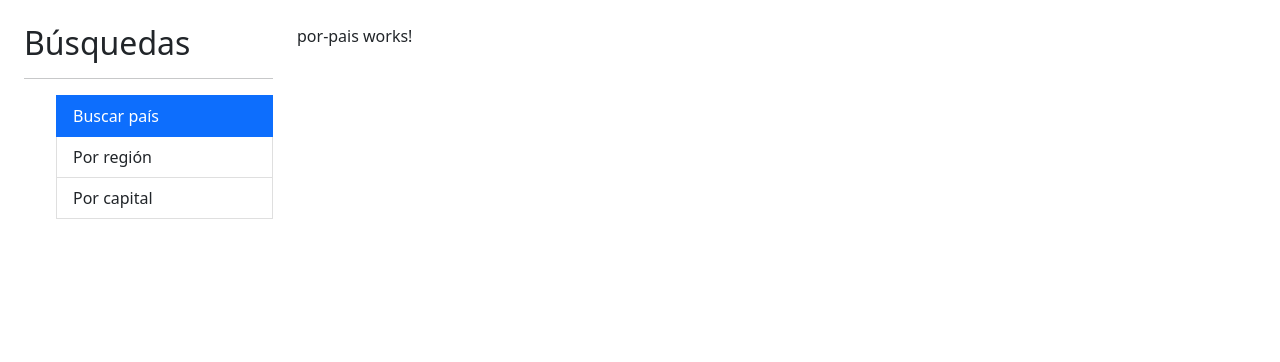
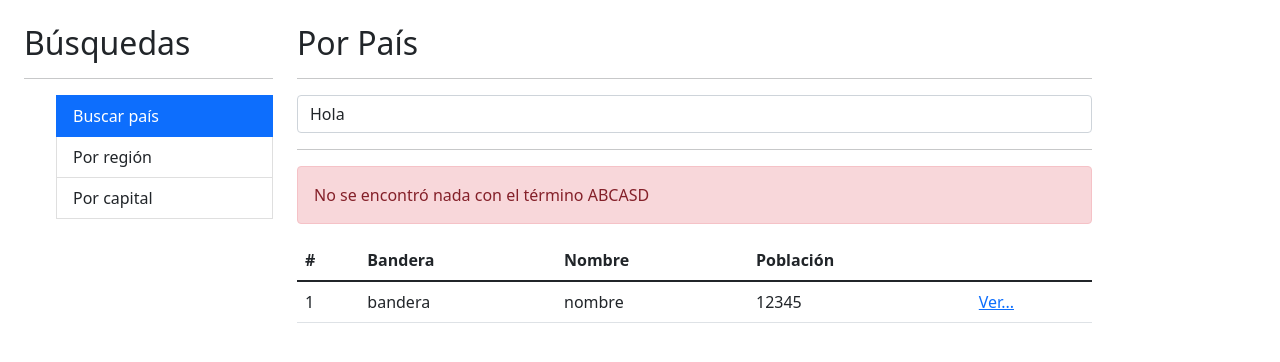
Before and after one commit to IsidroSE/paisesApp, an Angular app: page / in a window 1280 px wide. Shown: the top 362 px of the page. Built offline with nearby package versions, Linux system fonts and the light colour scheme.

Commit message:
add porPais page

```diff
--- a/src/app/pais/pages/por-pais/por-pais.component.html
+++ b/src/app/pais/pages/por-pais/por-pais.component.html
@@ -1 +1,53 @@
-<p>por-pais works!</p>
+<h2>Por País</h2>
+<hr>
+
+<div class="row">
+    <div class="col">
+        <form
+            autocomplete="off"
+            (ngSubmit)="buscar()">
+            <input
+                type="text"
+                name="termino"
+                class="form-control"
+                placeholder="Buscar país..."
+                [(ngModel)]="termino"
+                />
+        </form>
+    </div>
+</div>
+
+<hr>
+
+<div class="alert alert-danger">
+    No se encontró nada con el término ABCASD
+</div>
+
+<div class="row">
+    <div class="col">
+
+        <table class="table table-hover">
+            <thead>
+                <tr>
+                    <th> # </th>
+                    <th> Bandera </th>
+                    <th> Nombre </th>
+                    <th> Población </th>
+                    <th></th>
+                </tr>
+            </thead>
+            <tbody>
+                <tr>
+                    <td>1</td>
+                    <td>bandera</td>
+                    <td>nombre</td>
+                    <td>12345</td>
+                    <td>
+                        <a href="/pais/cri">Ver...</a>
+                    </td>
+                </tr>
+            </tbody>
+        </table>
+
+    </div>
+</div>
--- a/src/app/pais/pages/por-pais/por-pais.component.ts
+++ b/src/app/pais/pages/por-pais/por-pais.component.ts
@@ -1,4 +1,4 @@
-import { Component, OnInit } from '@angular/core';
+import { Component } from '@angular/core';
 
 @Component({
   selector: 'app-por-pais',
@@ -6,11 +6,12 @@
   styles: [
   ]
 })
-export class PorPaisComponent implements OnInit {
+export class PorPaisComponent {
 
-  constructor() { }
+  termino: string = 'Hola';
 
-  ngOnInit(): void {
+  buscar() {
+    console.log(this.termino);
   }
 
 }
--- a/src/app/pais/pais.module.ts
+++ b/src/app/pais/pais.module.ts
@@ -1,9 +1,11 @@
 import { NgModule } from '@angular/core';
 import { CommonModule } from '@angular/common';
+
 import { PorCapitalComponent } from './pages/por-capital/por-capital.component';
 import { PorPaisComponent } from './pages/por-pais/por-pais.component';
 import { PorRegionComponent } from './pages/por-region/por-region.component';
 import { VerPaisComponent } from './pages/ver-pais/ver-pais.component';
+import { FormsModule } from '@angular/forms';
 
 
 
@@ -21,7 +23,8 @@
     VerPaisComponent
   ],
   imports: [
-    CommonModule
+    CommonModule,
+    FormsModule
   ]
 })
 export class PaisModule { }
```
